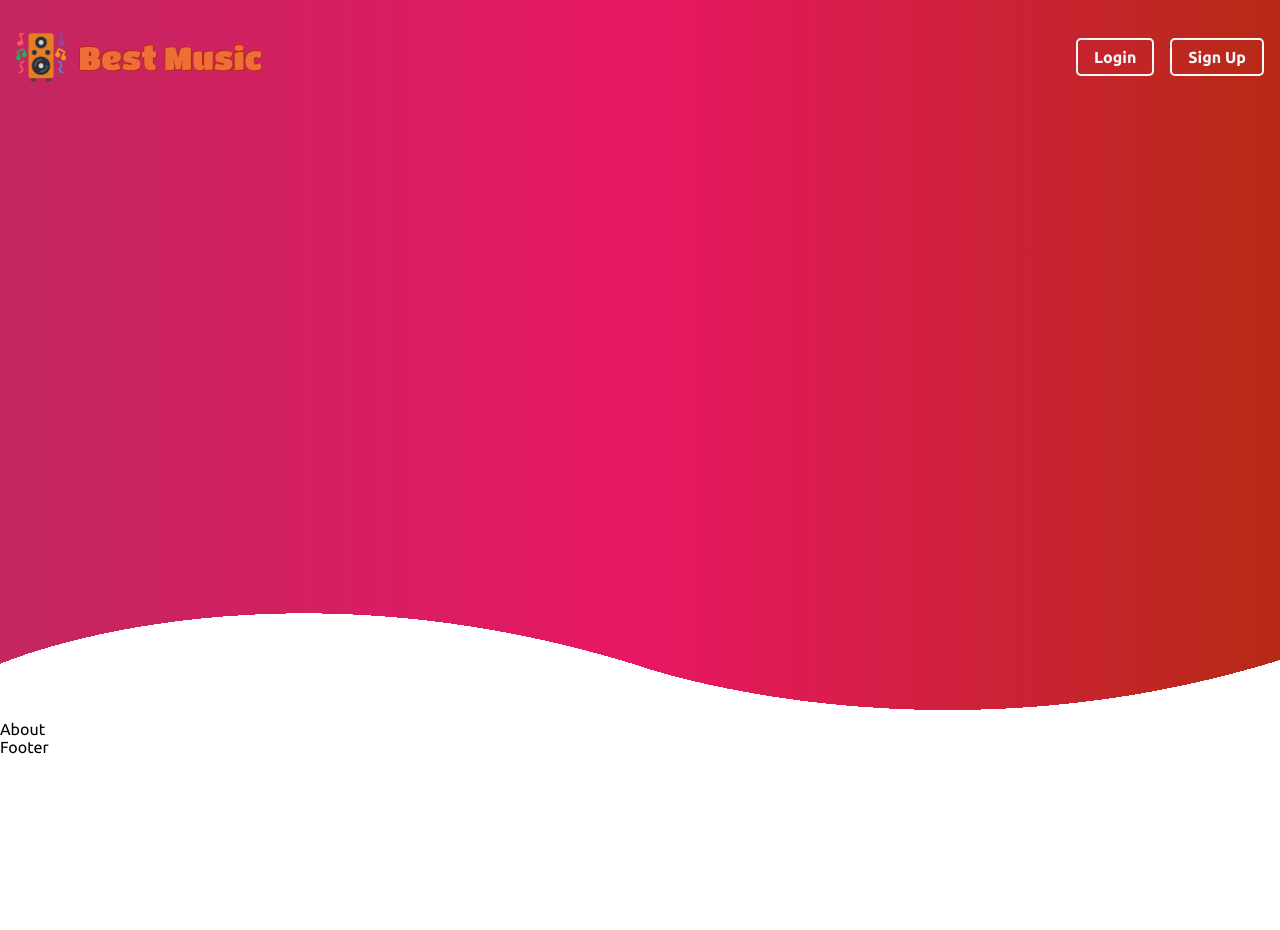
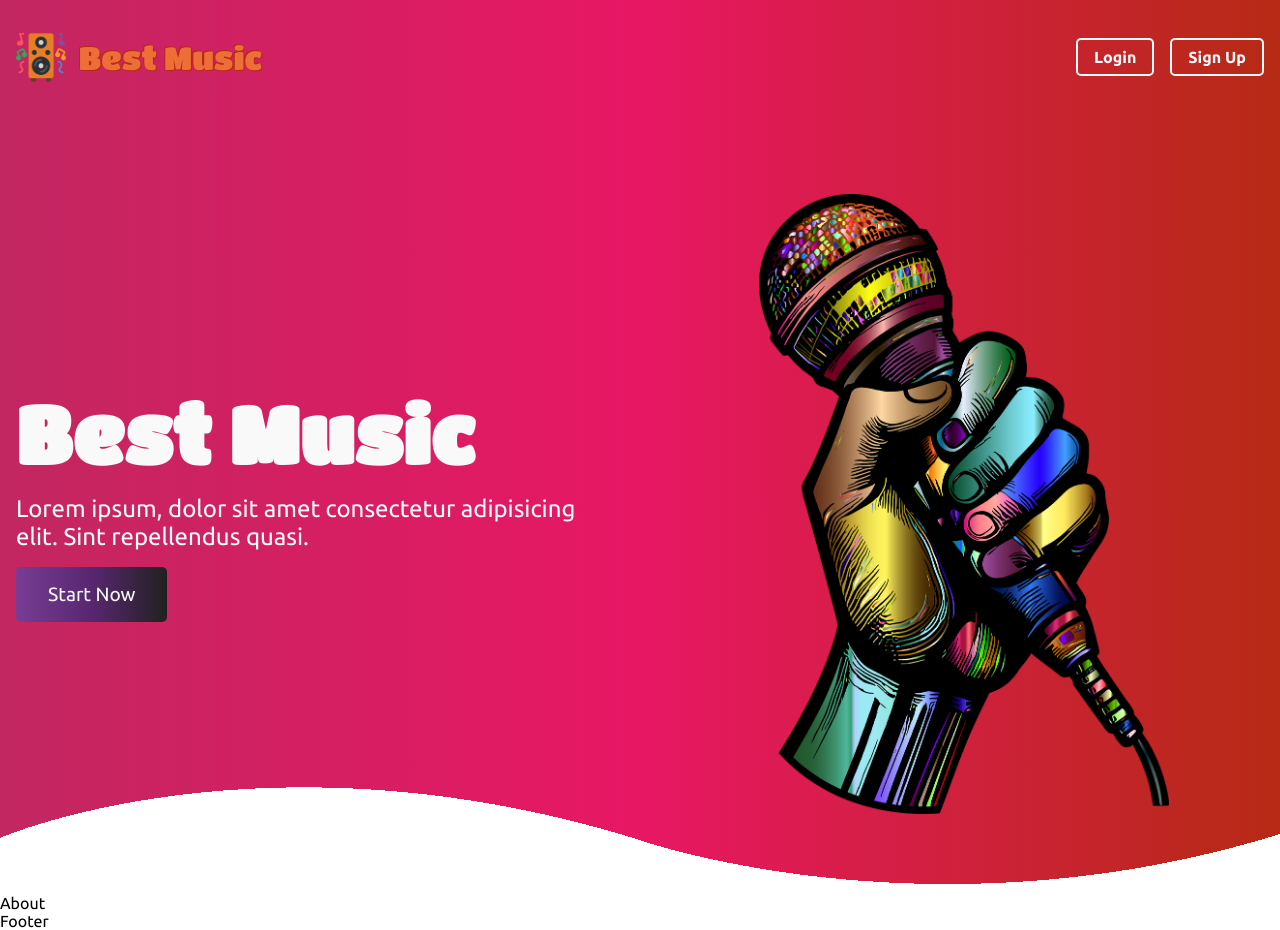
Before and after one commit to adrjmiranda/best-music, a React (Vite) app: page / in a window 1280 px wide. Shown: the top 930 px of the page. Before the commit the page ends 800 px from the top, so only its background shows below. Built offline with nearby package versions, Linux system fonts and the light colour scheme.

Commit message:
chore: created header

```diff
--- /dev/null
+++ b/src/components/button/index.tsx
@@ -0,0 +1,23 @@
+import { FunctionComponent, ReactNode } from 'react';
+
+// Style
+import style from './style.module.scss';
+
+// Props
+interface ButtonProps {
+	type: 'submit' | 'reset' | 'button' | undefined;
+	btnText: string;
+}
+
+const Button: FunctionComponent<ButtonProps> = ({
+	type,
+	btnText,
+}): ReactNode => {
+	return (
+		<button type={type} className={style.button}>
+			{btnText}
+		</button>
+	);
+};
+
+export default Button;
--- /dev/null
+++ b/src/components/button/style.module.scss
@@ -0,0 +1,28 @@
+@import '../../sass/base.scss';
+
+.button {
+	border: none;
+	background-image: linear-gradient(
+		to right,
+		$plum_purple,
+		$deep_purple,
+		$midnight_black
+	);
+	cursor: pointer;
+	color: $snow_white;
+	text-transform: capitalize;
+	font-size: 1.2rem;
+	padding: 1rem 2rem;
+	max-width: fit-content;
+	border-radius: $br_medium;
+	transition: $tr_medium;
+}
+
+.button:hover {
+	background-image: linear-gradient(
+		to left,
+		$plum_purple,
+		$deep_purple,
+		$midnight_black
+	);
+}
--- a/src/components/header/index.tsx
+++ b/src/components/header/index.tsx
@@ -6,12 +6,30 @@ import style from './style.module.scss';
 // Components
 import Navbar from '../navbar';
 import WaveBottom from '../wave-bottom';
+import Button from '../button';
+
+// Images
+import MicrophoneImg from '../../assets/img/microphone-bg.png';
 
 const Header: FunctionComponent = (): ReactNode => {
 	return (
 		<header className={style.header}>
 			<Navbar />
-			<div className={style.content}></div>
+			<div className='wrapper'>
+				<div className={style.content}>
+					<div className={style.info}>
+						<h1>Best Music</h1>
+						<p>
+							Lorem ipsum, dolor sit amet consectetur adipisicing elit. Sint
+							repellendus quasi.
+						</p>
+						<Button type='button' btnText='Start now' />
+					</div>
+					<div className={style.img}>
+						<img src={MicrophoneImg} alt='Microphone Music' />
+					</div>
+				</div>
+			</div>
 			<WaveBottom />
 		</header>
 	);
--- a/src/components/header/style.module.scss
+++ b/src/components/header/style.module.scss
@@ -7,6 +7,45 @@
 		$coral_pink,
 		$rust_red
 	);
-	min-height: 90vh;
+	min-height: 100vh;
 	position: relative;
+
+	.content {
+		padding: 80px 0;
+		display: flex;
+		align-items: center;
+		gap: 3rem;
+
+		.info {
+			flex: 50%;
+			display: flex;
+			gap: 1rem;
+			flex-direction: column;
+			color: $snow_white;
+			z-index: 1;
+
+			h1 {
+				font-family: $titan_one;
+				font-size: 5rem;
+				color: inherit;
+			}
+
+			p {
+				color: inherit;
+				font-size: 1.5rem;
+			}
+		}
+
+		.img {
+			flex: 50%;
+			display: flex;
+			justify-content: center;
+			align-items: center;
+			max-height: 100%;
+
+			img {
+				height: 620px;
+			}
+		}
+	}
 }
```
